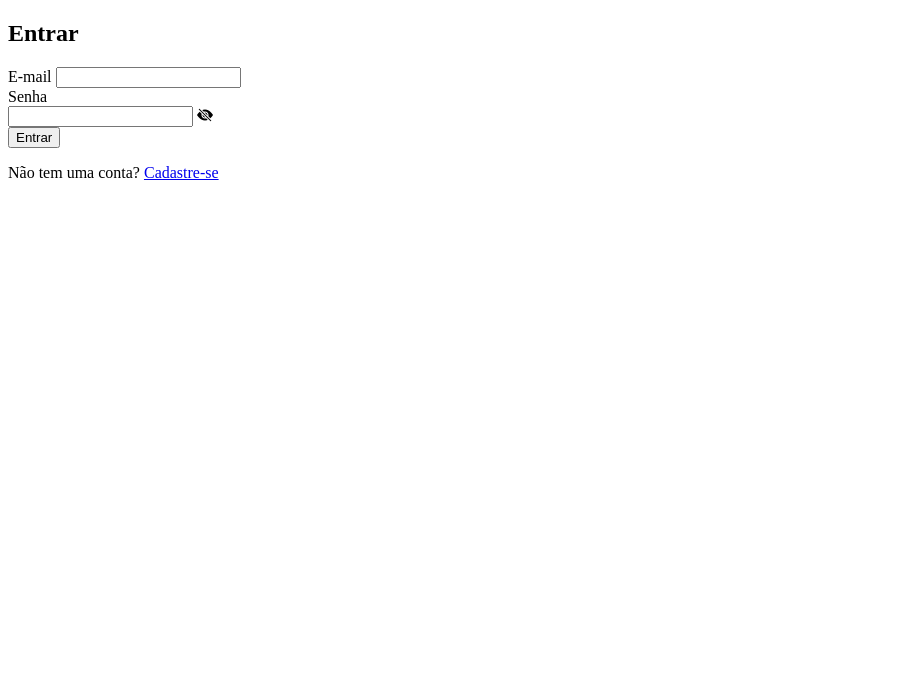
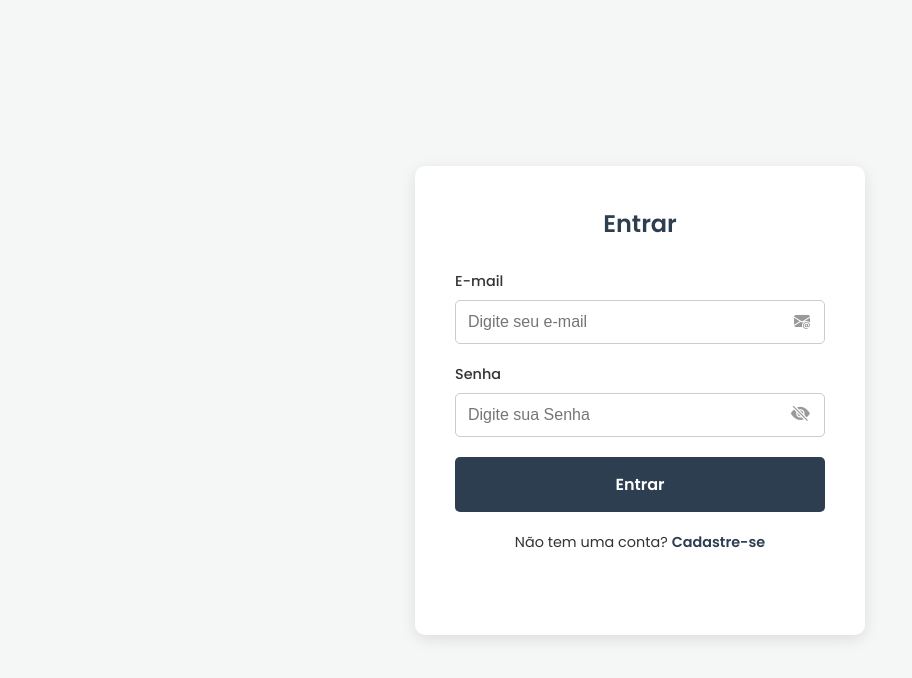
Before and after one commit to FeMolz/APP_CADASTRO, a website: page public/login/login.html in a window 1280 px wide. Shown: the whole page, without its empty margins (0-912 px from the left). Drawn offline with nearby package versions, Linux system fonts and the light colour scheme.

Commit message:
border_error_update

```diff
--- a/public/assets/css/login.css
+++ b/public/assets/css/login.css
@@ -0,0 +1,176 @@
+/* === Importação de Fonte e Estilos Gerais === */
+@import url('https://fonts.googleapis.com/css2?family=Poppins:wght@400;500;600&display=swap');
+
+:root {
+    --cor-principal: #2c3e50;
+    --cor-destaque: #f39c12;
+    --cor-fundo: #f4f7f6;
+    --cor-texto: #333;
+    --cor-borda: #ccc;
+    --cor-sucesso: #2ecc71;
+    --cor-erro: #e74c3c;
+    --sombra-caixa: 0 4px 15px rgba(0, 0, 0, 0.1);
+}
+
+* {
+    margin: 0;
+    padding: 0;
+    box-sizing: border-box;
+}
+
+body {
+    font-family: 'Poppins', sans-serif;
+    background-color: var(--cor-fundo);
+    color: var(--cor-texto);
+    min-height: 100vh;
+    display: flex;
+    justify-content: center;
+    align-items: center;
+    padding: 20px;
+}
+
+/* === Container do Formulário === */
+.form-container {
+    background-color: #ffffff;
+    padding: 40px;
+    border-radius: 10px;
+    box-shadow: var(--sombra-caixa);
+    width: 100%;
+    max-width: 450px;
+}
+
+.form-container h2 {
+    text-align: center;
+    color: var(--cor-principal);
+    margin-bottom: 30px;
+    font-weight: 600;
+}
+
+/* === Grupos de Formulário e Rótulos === */
+.form-group {
+    margin-bottom: 20px;
+    position: relative;
+}
+
+.form-group label {
+    display: block;
+    margin-bottom: 8px;
+    font-weight: 500;
+    font-size: 0.9rem;
+}
+
+/* === Campos de Input === */
+.form-group input {
+    width: 100%;
+    padding: 12px;
+    border: 1px solid var(--cor-borda);
+    border-radius: 5px;
+    font-size: 1rem;
+    transition: border-color 0.3s ease, box-shadow 0.3s ease;
+}
+
+.form-group input:focus {
+    outline: none;
+    border-color: var(--cor-destaque);
+    box-shadow: 0 0 5px rgba(243, 156, 18, 0.5);
+}
+
+.form-group .input-error {
+    border-color: var(--cor-erro); /* Usa a variável de cor de erro que já definimos */
+    box-shadow: 0 0 5px rgba(231, 76, 60, 0.5); /* Adiciona um brilho vermelho sutil */
+}
+
+/* === Container da Senha (para o ícone) === */
+.password-container {
+    position: relative;
+    display: flex;
+    align-items: center;
+}
+
+/* Garante espaço para o ícone de olho dentro do input de senha */
+.password-container input {
+    padding-right: 45px;
+}
+
+.password-container i {
+    position: absolute;
+    right: 15px;
+    cursor: pointer;
+    color: #999;
+    font-size: 1.2rem;
+}
+
+/* === Botão de Login === */
+button[type="submit"] {
+    width: 100%;
+    padding: 15px;
+    background-color: var(--cor-principal);
+    color: #ffffff;
+    border: none;
+    border-radius: 5px;
+    font-size: 1rem;
+    font-weight: 600;
+    font-family: 'Poppins';
+    cursor: pointer;
+    transition: background-color 0.3s ease, transform 0.2s;
+}
+
+button[type="submit"]:hover {
+    background-color: #34495e; /* Um tom mais claro do principal */
+    transform: translateY(-2px);
+}
+
+/* === Container Email (para o ícone) */
+
+.icon-container {
+    position: relative;
+    display: flex;
+    align-items: center;
+}
+
+.icon-container i {
+    position: absolute;
+    right: 15px;
+    color: #999;
+}
+
+/* === Link para a tela de Cadastro === */
+.redirect-link {
+    text-align: center;
+    margin-top: 20px;
+    font-size: 0.9rem;
+}
+
+.redirect-link a {
+    color: var(--cor-principal);
+    font-weight: 600;
+    text-decoration: none;
+}
+
+.redirect-link a:hover {
+    text-decoration: underline;
+}
+
+/* === Mensagens de Sucesso ou Erro === */
+#message {
+    margin-top: 18px;
+    text-align: center;
+    min-height: 24px;
+    font-size: 0.95rem;
+    padding: 10px;
+    border-radius: 6px;
+    font-weight: 500;
+    border: 1px solid transparent;
+}
+
+#message.success {
+    background: rgba(46, 204, 113, 0.1);
+    color: #27ae60;
+    border-color: rgba(46, 204, 113, 0.3);
+}
+
+#message.error {
+    background: rgba(231, 76, 60, 0.1);
+    color: var(--cor-erro);
+    border-color: rgba(231, 76, 60, 0.3);
+}
--- a/public/assets/css/register.css
+++ b/public/assets/css/register.css
@@ -144,21 +144,32 @@ button[type="submit"] {
     font-weight: 600;
     font-family: 'Poppins';
     cursor: pointer;
-    transition: background-color 0.3s ease;
+    transition: background-color 0.3s ease, transform 0.2s;
 }
 
 button[type="submit"]:hover {
     background-color: #34495e; /* Um tom mais claro do principal */
+    transform: translateY(-2px);
 }
 
-/* === Ir tela Login === */
+/* === Link para tela de Login === */
 .possui-conta {
-    display: flex;
-    justify-content: center;
+    text-align: center;
     margin-top: 20px;
+    font-size: 0.9rem;
 }
 
-/* === Mensagem sucesso ou fracasso === */
+.possui-conta a {
+    color: var(--cor-principal);
+    font-weight: 600;
+    text-decoration: none;
+}
+
+.possui-conta a:hover {
+    text-decoration: underline;
+}
+
+/* === Mensagem Sucesso ou Fracasso === */
 #message {
     margin-top: 18px;
     text-align: center;
--- a/public/login/login.html
+++ b/public/login/login.html
@@ -14,19 +14,22 @@
         <form id="login-form" novalidate>
             <div class="form-group">
                 <label for="email">E-mail</label>
-                <input type="email" id="email" required>
+                <div class="icon-container">
+                    <input type="email" id="email" placeholder="Digite seu e-mail" required>
+                    <i class="bi bi-envelope-at-fill"></i>
+                </div>
             </div>
             <div class="form-group">
                 <label for="password">Senha</label>
                 <div class="password-container">
-                    <input type="password" id="password" required>
+                    <input type="password" id="password" placeholder="Digite sua Senha" required>
                     <i class="bi bi-eye-slash-fill" id="togglePasswordIcon"></i>
                 </div>
             </div>
             <button type="submit">Entrar</button>
         </form>
+        <p class="redirect-link">Não tem uma conta? <a href="../register/index.html">Cadastre-se</a></p>
         <div id="message"></div>
-        <p class="redirect-link">Não tem uma conta? <a href="../register/index.html">Cadastre-se</a></p>
     </div>
 
     <script src="login.js"></script>
--- a/public/login/login.js
+++ b/public/login/login.js
@@ -19,11 +19,34 @@ document.addEventListener('DOMContentLoaded', () => {
     form.addEventListener('submit', async (event) => {
     event.preventDefault();
 
-        const email = document.getElementById('email').value;
+    // 1. Selecionar os elementos dos inputs, não apenas os valores
+    const emailInput = document.getElementById('email');
+    const passwordInput = document.getElementById('password');
+
+    // Pegar os valores
+    const email = emailInput.value;
     const password = passwordInput.value;
 
+    // 2. Limpar bordas de erro de tentativas anteriores
+    emailInput.classList.remove('input-error');
+    passwordInput.classList.remove('input-error');
+    showMessage('', '');
+
+    // Validação de campos vazios
     if (!email || !password) {
         showMessage('Por favor, preencha todos os campos.', 'error');
+
+        // 3. ADICIONADO: Aplica a classe de erro nas bordas
+        emailInput.classList.add('input-error');
+        passwordInput.classList.add('input-error');
+
+        setTimeout(() => {
+            showMessage('', '');
+            // 4. ADICIONADO: Remove a classe de erro das bordas
+            emailInput.classList.remove('input-error');
+            passwordInput.classList.remove('input-error');
+        }, 3000);
+
         return;
     }
 
@@ -37,23 +60,41 @@ document.addEventListener('DOMContentLoaded', () => {
         const data = await response.json();
 
         if (response.ok) {
-                // SUCESSO! O token foi recebido.
             showMessage('Login realizado com sucesso! Redirecionando...', 'success');
+            localStorage.setItem('token', data.token);
+            setTimeout(() => {
+                window.location.href = '/dashboard/';
+            }, 1500);
+        } else {
+            // Erro vindo da API (ex: senha incorreta)
+            showMessage(data.message, 'error');
 
-                // 1. Salvar o token no localStorage do navegador
-                localStorage.setItem('token', data.token);
+            // 3. ADICIONADO: Aplica a classe de erro nas bordas
+            emailInput.classList.add('input-error');
+            passwordInput.classList.add('input-error');
 
-                // 2. Redirecionar para uma página protegida (ex: dashboard) após um breve momento
             setTimeout(() => {
-                    window.location.href = 'dashboard.html';
-                }, 1500);
-
-            } else {
-                throw new Error(data.message);
+                showMessage('', '');
+                // 4. ADICIONADO: Remove a classe de erro das bordas
+                emailInput.classList.remove('input-error');
+                passwordInput.classList.remove('input-error');
+            }, 3000);
         }
 
     } catch (error) {
-            showMessage(error.message, 'error');
+        // Erro de conexão com o servidor
+        showMessage('Falha na comunicação com o servidor.', 'error');
+
+        // 3. ADICIONADO: Aplica a classe de erro nas bordas
+        emailInput.classList.add('input-error');
+        passwordInput.classList.add('input-error');
+
+        setTimeout(() => {
+            showMessage('', '');
+            // 4. ADICIONADO: Remove a classe de erro das bordas
+            emailInput.classList.remove('input-error');
+            passwordInput.classList.remove('input-error');
+        }, 3000);
     }
 });
 
```
Also changed, not shown: public/register/index.html (+1 -1 lines). Lines whose indentation alone changed are shown as unchanged.
